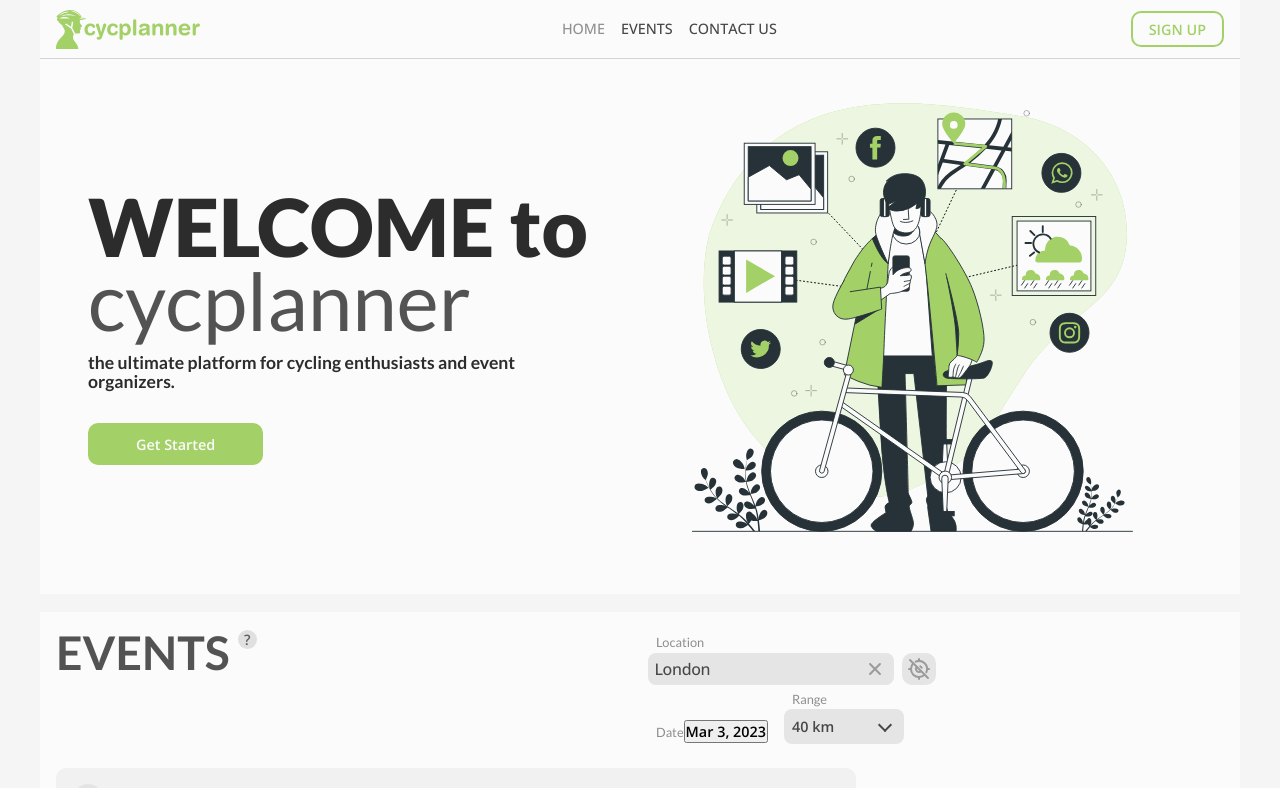
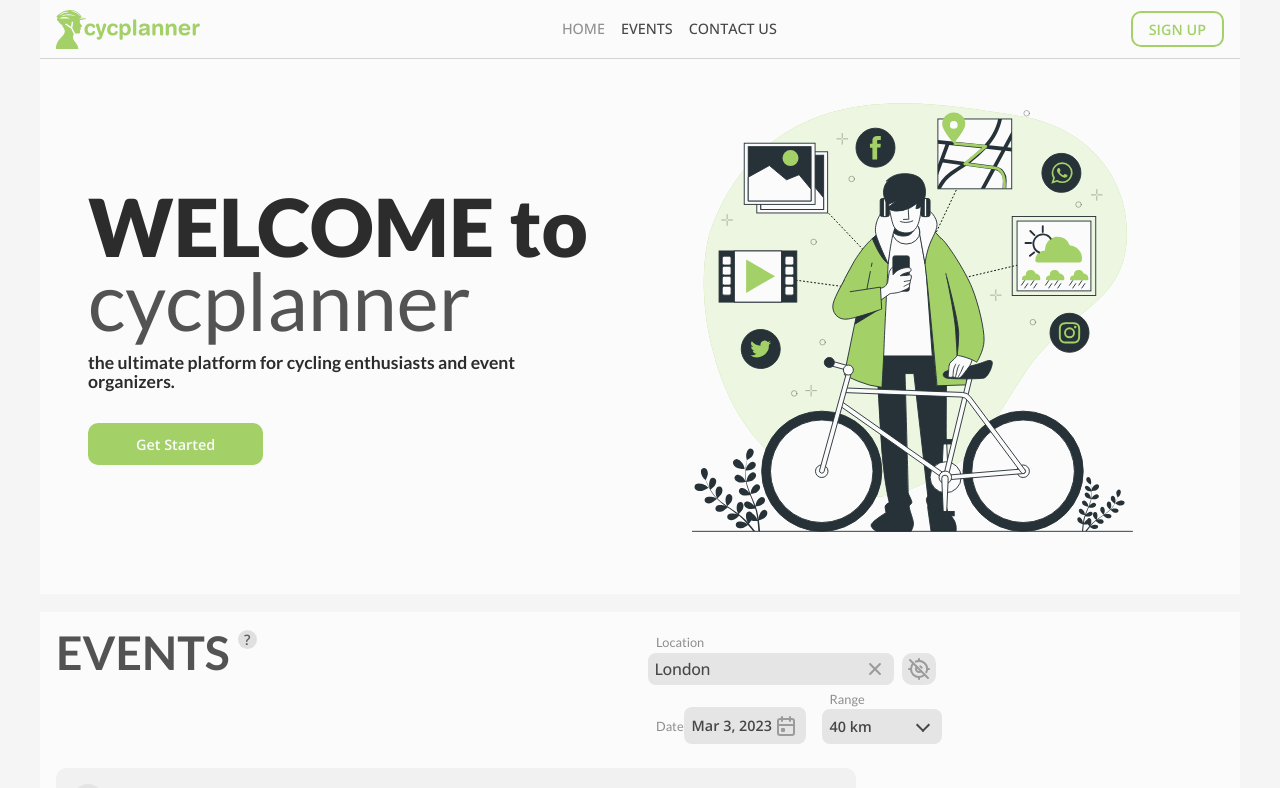
Before and after one commit to vladokuskov/cycplanner, a Next.js app: page / in a window 1280 px wide. Shown: the top 788 px of the page. Built offline with nearby package versions, Linux system fonts and the light colour scheme.

Commit message:
btn class upd, replaced icon for calendar btn

```diff
--- a/src/components/event-filter/datePicker.tsx
+++ b/src/components/event-filter/datePicker.tsx
@@ -1,3 +1,4 @@
+import { IconCalendarEvent } from '@tabler/icons-react';
 import { forwardRef } from 'react';
 
 import ReactDatePicker from 'react-datepicker';
@@ -16,9 +17,9 @@ const DatePicker = ({ changeDate, initialDate }: Props) => {
       HTMLButtonElement
     >
   >((props: any, ref) => (
-    <button ref={ref} {...props} className="date-selector-button">
+    <button ref={ref} {...props} className="filter-btn">
       {props.value}
-      {<i className="selector-date-icon" />}
+      <IconCalendarEvent className="selector-date-icon" />
     </button>
   ));
 
```
